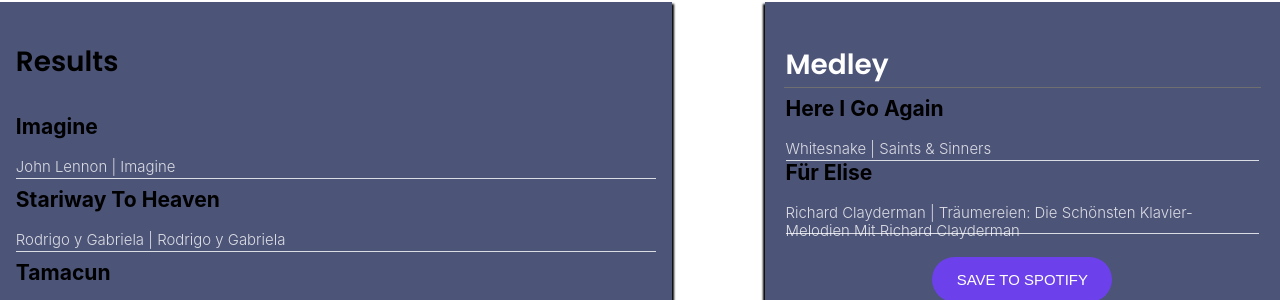
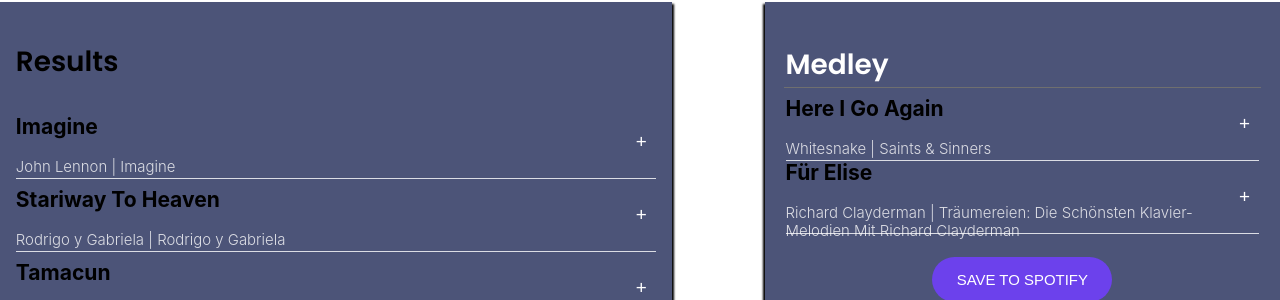
Before and after one commit to Gardego5/codecademy-jamming, a React (Create React App) app: page / in a window 1280 px wide. Shown: the part 500-800 px from the top of the page. Built offline with nearby package versions, Linux system fonts and the light colour scheme.

Commit message:
Adding Tracks

```diff
--- a/src/Components/App/App.js
+++ b/src/Components/App/App.js
@@ -42,6 +42,16 @@ export default class App extends React.Component {
         }
       ]
     };
+
+    this.addTrack = this.addTrack.bind(this);
+  }
+
+  addTrack(track) {
+    if (this.state.playlistTracks.filter( extantTrack => extantTrack.id === track.id )) {
+      let playlistTracks = this.state.playlistTracks;
+      playlistTracks.push(track);
+      this.setState({playlistTracks: playlistTracks});
+    }
   }
 
   render() {
@@ -51,7 +61,7 @@ export default class App extends React.Component {
         <div>
           <SearchBar />
           <div className="App-playlist">
-            <SearchResults results={ this.state.results } />
+            <SearchResults results={ this.state.results } onAdd={ this.addTrack } />
             <Playlist name={ this.state.playlistName } tracks={ this.state.playlistTracks } />
           </div>
         </div>
--- a/src/Components/SearchResults/SearchResults.js
+++ b/src/Components/SearchResults/SearchResults.js
@@ -9,7 +9,7 @@ export default class SearchResults extends React.Component {
     return (
       <div className="SearchResults">
       <h2>Results</h2>
-      <TrackList tracks={ this.props.results } />
+      <TrackList tracks={ this.props.results } isRemoval={ false } onAdd={ this.props.onAdd } />
     </div>
     );
   }
--- a/src/Components/Track/Track.js
+++ b/src/Components/Track/Track.js
@@ -3,12 +3,22 @@ import React from 'react';
 import './Track.css';
 
 export default class Track extends React.Component {
+  constructor(props) {
+    super(props);
+
+    this.addTrack = this.addTrack.bind(this);
+  }
+
   renderAction() {
     if (this.props.isRemoval) {
       return <button className="Track-action">-</button>;
     } else {
       return <button className="Track-action">+</button>;
     }
+  }
+
+  addTrack() {
+    this.props.onAdd(this.props.track);
   }
 
   render() {
@@ -20,7 +30,7 @@ export default class Track extends React.Component {
           <h3>{ track.name }</h3>
           <p>{ track.artist } | { track.album }</p>
         </div>
-        <button className="Track-action">{/* + or - will go here */}</button>
+        <button className="Track-action" onClick={ this.addTrack }>+</button>
       </div>
     );
   }
--- a/src/Components/TrackList/TrackList.js
+++ b/src/Components/TrackList/TrackList.js
@@ -9,7 +9,7 @@ export default class TrackList extends React.Component {
     return (
     <div className="TrackList">
       { this.props.tracks && this.props.tracks.map(track => (
-        <Track track={ track } />
+        <Track track={ track } onAdd={ this.props.onAdd } />
       )) }
     </div>
     );
```
